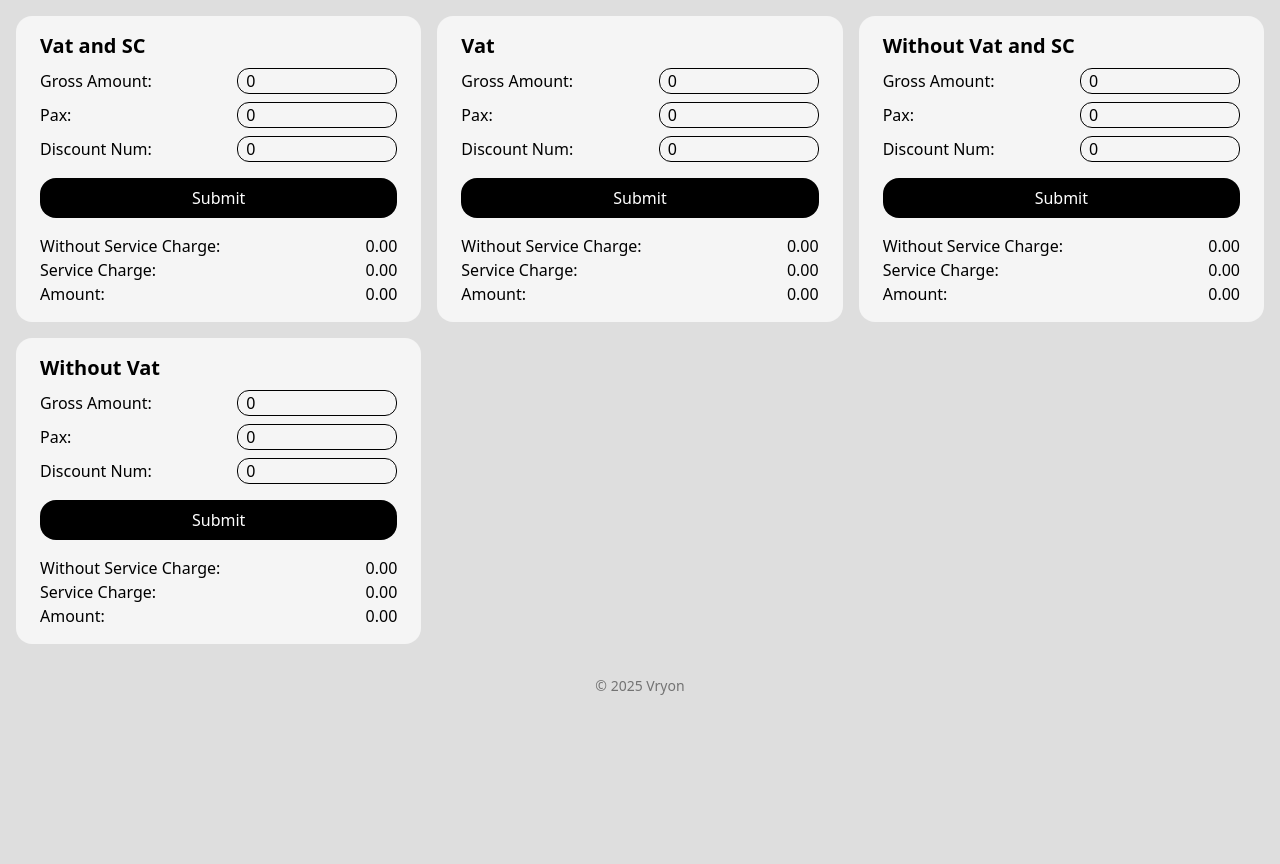
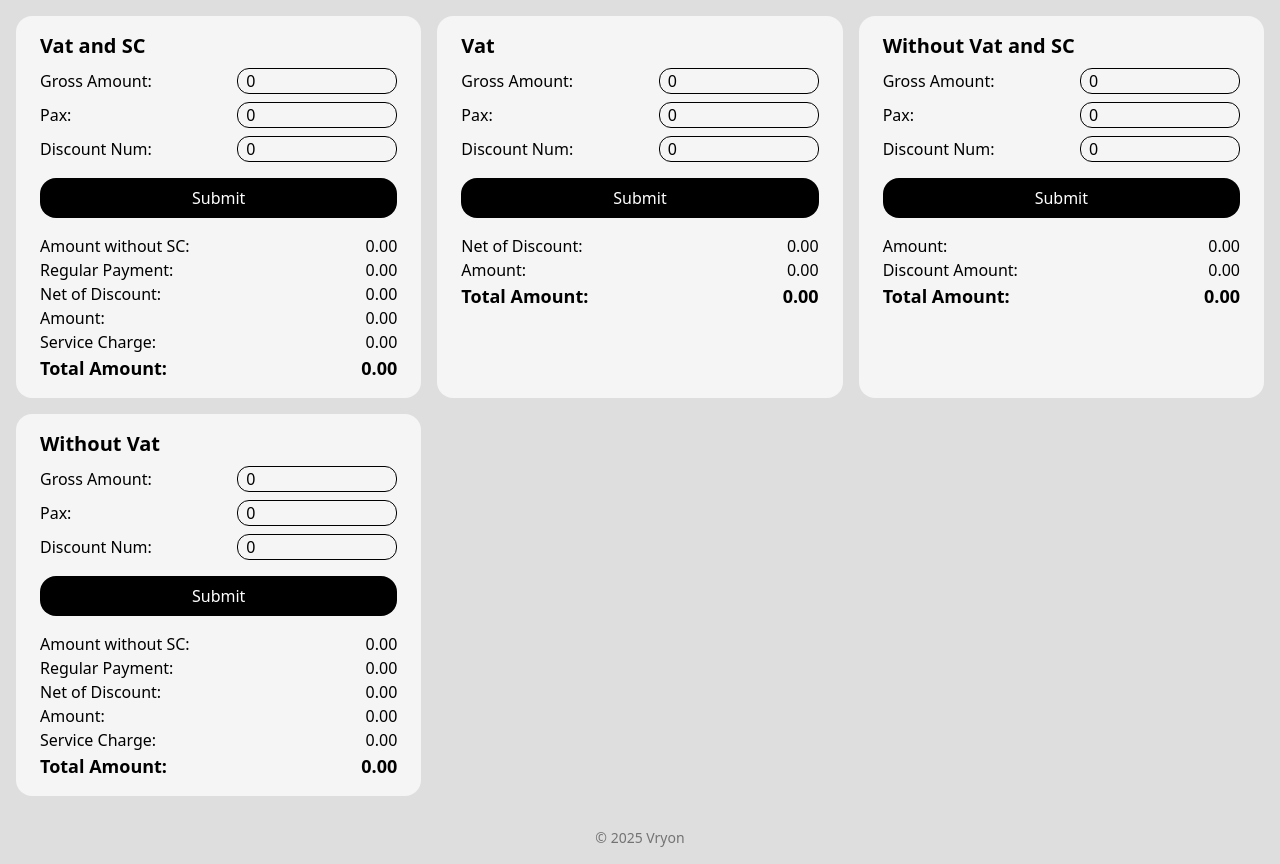
Before and after one commit to Vryon09/dining-bill-calculator, a React (Vite) app: page / in a window 1280 px wide. Before the commit the page ends 800 px from the top, so only its background shows below. Built offline with nearby package versions, Linux system fonts and the light colour scheme.

Commit message:
Receipt layout update

```diff
--- a/src/Form.tsx
+++ b/src/Form.tsx
@@ -14,25 +14,34 @@ function Form({
   const [grossAmount, setGrossAmount] = useState(0);
   const [pax, setPax] = useState(0);
   const [discountNum, setDiscountNum] = useState(0);
-  const [woSc, setWoSc] = useState(0);
-  const [sc, setSc] = useState(0);
-  const [final, setFinal] = useState(0);
+  const [withoutServiceCharge, setWithoutServiceCharge] = useState(0);
+  const [serviceCharge, setServiceCharge] = useState(0);
+  const [totalAmount, setTotalAmount] = useState(0);
+  const [vatAndScDiscount, setVatAndScDiscount] = useState(0);
 
   function handleDiscount() {
     if (pax === 0) return alert("Please include number of pax.");
 
-    const divide = grossAmount / pax;
-    const vat = divide / vatPer;
-    const twentyP = vat - vat * 0.2;
-    const yesRes = twentyP * discountNum;
-    const noDisNum = pax - discountNum;
-    const noRes = divide * noDisNum;
-    const sumYesNo = yesRes + noRes;
-    setWoSc(sumYesNo);
-    const serviceCharge = (grossAmount / vatPer) * scPer;
-    setSc(serviceCharge);
-    const finalResult = sumYesNo + serviceCharge;
-    setFinal(finalResult);
+    const amountPerPerson = grossAmount / pax;
+    const baseAmountExcludingVAT = amountPerPerson / vatPer;
+    const discountedAmountPerPerson =
+      baseAmountExcludingVAT - baseAmountExcludingVAT * 0.2;
+
+    const totalDiscountedGroupAmount = discountedAmountPerPerson * discountNum;
+    setVatAndScDiscount(totalDiscountedGroupAmount);
+    const totalNonDiscountedGroupAmount = amountPerPerson * (pax - discountNum);
+
+    const totalBeforeServiceCharge =
+      totalDiscountedGroupAmount + totalNonDiscountedGroupAmount;
+    setWithoutServiceCharge(totalBeforeServiceCharge);
+
+    const serviceChargeAmount = (grossAmount / vatPer) * scPer;
+    setServiceCharge(serviceChargeAmount);
+
+    const finalBillAmount = totalBeforeServiceCharge + serviceChargeAmount;
+    setTotalAmount(finalBillAmount);
+
+    console.log(totalDiscountedGroupAmount);
   }
 
   return (
@@ -95,14 +104,48 @@ function Form({
         Submit
       </button>
 
+      {(formName === "Vat and SC" || formName === "Without Vat") && (
+        <>
+          <p className="flex justify-between">
+            <span>Amount without SC: </span>{" "}
+            <span> {grossAmount.toFixed(2)} </span>
+          </p>
+          <p className="flex justify-between">
+            <span>Regular Payment: </span>
+            <span>
+              {" "}
+              {(withoutServiceCharge - vatAndScDiscount).toFixed(2)}{" "}
+            </span>
+          </p>
+        </>
+      )}
+
+      {formName !== "Without Vat and SC" && (
+        <p className="flex justify-between">
+          <span>Net of Discount: </span>
+          <span>{vatAndScDiscount.toFixed(2)}</span>
+        </p>
+      )}
+
       <p className="flex justify-between">
-        <span>Without Service Charge: </span> <span> {woSc.toFixed(2)} </span>
+        <span>Amount: </span> <span> {withoutServiceCharge.toFixed(2)} </span>
       </p>
-      <p className="flex justify-between">
-        <span>Service Charge: </span> <span> {sc.toFixed(2)} </span>
-      </p>
-      <p className="flex justify-between">
-        <span>Amount: </span> <span> {final.toFixed(2)} </span>
+
+      {formName === "Without Vat and SC" && (
+        <p className="flex justify-between">
+          <span>Discount Amount: </span>{" "}
+          <span> {(grossAmount - totalAmount).toFixed(2)} </span>
+        </p>
+      )}
+
+      {(formName === "Vat and SC" || formName === "Without Vat") && (
+        <p className="flex justify-between">
+          <span>Service Charge: </span>{" "}
+          <span> {serviceCharge.toFixed(2)} </span>
+        </p>
+      )}
+      <p className="flex justify-between text-lg font-semibold">
+        <span>Total Amount: </span> <span> {totalAmount.toFixed(2)} </span>
       </p>
     </form>
   );
```
